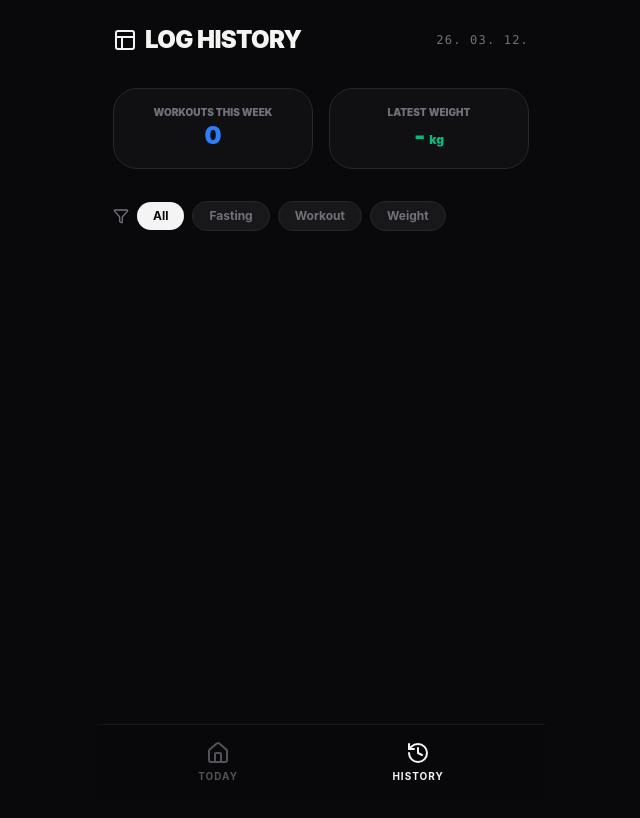
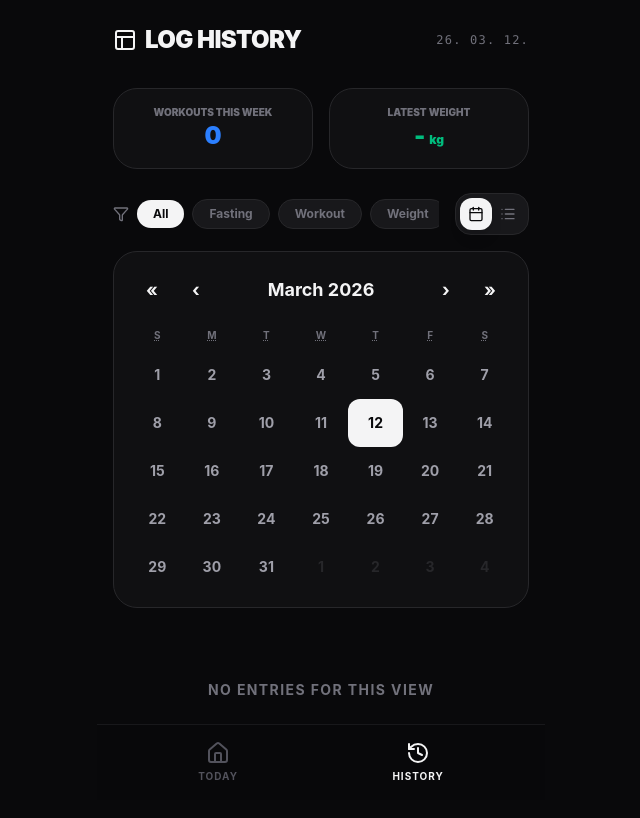
Before and after one commit to chan-o0o/Health_Tracking, a React (Vite) app: page / in a window 1280 px wide. Both pictures are taken after a click on the button "HISTORY". Shown: the top 818 px of the page, without its empty margins (319-959 px from the left). Built offline with nearby package versions, Linux system fonts and the light colour scheme.

Commit message:
add calendar function

```diff
--- a/package.json
+++ b/package.json
@@ -15,6 +15,7 @@
     "dexie": "^4.3.0",
     "lucide-react": "^0.577.0",
     "react": "^19.2.0",
+    "react-calendar": "^6.0.0",
     "react-dom": "^19.2.0",
     "tailwind-merge": "^3.5.0",
     "vite-plugin-pwa": "^1.2.0"
--- a/src/components/FastingSection.tsx
+++ b/src/components/FastingSection.tsx
@@ -41,12 +41,15 @@ export default function FastingSection({ onUpdate }: FastingSectionProps) {
   const handleToggle = async () => {
     const isCurrentlyEating = lastLog?.data.isEating ?? false;
 
+    // Clean up the note before saving
+    const finalNote = eatingNote.trim().replace(/\n/g, ' | ');
+
     await db.logs.add({
       type: 'fasting',
       timestamp: new Date(),
       data: {
         isEating: !isCurrentlyEating,
-        note: isCurrentlyEating ? eatingNote : undefined
+        note: isCurrentlyEating ? finalNote : undefined
       }
     });
 
--- a/src/components/HistorySection.tsx
+++ b/src/components/HistorySection.tsx
@@ -1,15 +1,22 @@
 import { useState, useEffect } from 'react';
 import { db, type HealthLog, type LogType } from '../db/db';
-import { format, differenceInMinutes, startOfWeek, endOfWeek, isWithinInterval } from 'date-fns';
-import { Utensils, Dumbbell, Scale, Filter, Trash2 } from 'lucide-react';
+import { format, differenceInMinutes, startOfWeek, endOfWeek, isWithinInterval, isSameDay } from 'date-fns';
+import { Utensils, Dumbbell, Scale, Filter, Trash2, Calendar as CalendarIcon, List } from 'lucide-react';
+import Calendar from 'react-calendar';
+import PhotoModal from './PhotoModal';
 
 interface HistorySectionProps {
   refreshTrigger: number;
 }
 
+type ViewMode = 'list' | 'calendar';
+
 export default function HistorySection({ refreshTrigger }: HistorySectionProps) {
   const [logs, setLogs] = useState<HealthLog[]>([]);
   const [filter, setFilter] = useState<LogType | 'all'>('all');
+  const [viewMode, setViewMode] = useState<ViewMode>('calendar');
+  const [selectedDate, setSelectedDate] = useState<Date>(new Date());
+  const [selectedPhoto, setSelectedPhoto] = useState<Blob | null>(null);
 
   useEffect(() => {
     const fetchLogs = async () => {
@@ -23,17 +30,20 @@ export default function HistorySection({ refreshTrigger }: HistorySectionProps)
   const handleDelete = async (id: number) => {
     if (confirm('Delete this log?')) {
       await db.logs.delete(id);
-      // Simple local update
       setLogs(prev => prev.filter(l => l.id !== id));
     }
   };
 
   const filteredLogs = filter === 'all' ? logs : logs.filter(l => l.type === filter);
 
-  // Grouping logic
+  // Grouping logic for the list view
   const groupLogsByDay = () => {
     const groups: Record<string, HealthLog[]> = {};
-    filteredLogs.forEach(log => {
+    const sourceLogs = viewMode === 'calendar'
+      ? filteredLogs.filter(l => isSameDay(new Date(l.timestamp), selectedDate))
+      : filteredLogs;
+
+    sourceLogs.forEach(log => {
       const day = format(new Date(log.timestamp), 'yyyy.MM.dd (EEE)');
       if (!groups[day]) groups[day] = [];
       groups[day].push(log);
@@ -50,7 +60,7 @@ export default function HistorySection({ refreshTrigger }: HistorySectionProps)
     return hours > 0 ? `${hours}h ${minutes}m` : `${minutes}m`;
   };
 
-  // Stats calculation (this week)
+  // Stats for the week
   const now = new Date();
   const weekStart = startOfWeek(now);
   const weekEnd = endOfWeek(now);
@@ -60,8 +70,32 @@ export default function HistorySection({ refreshTrigger }: HistorySectionProps)
   const weightEntries = weekLogs.filter(l => l.type === 'weight');
   const latestWeight = weightEntries.length > 0 ? weightEntries[0].data.value : '-';
 
+  // Calendar tile content (dots)
+  const getTileContent = ({ date, view }: { date: Date, view: string }) => {
+    if (view !== 'month') return null;
+
+    const dayLogs = logs.filter(l => isSameDay(new Date(l.timestamp), date));
+    if (dayLogs.length === 0) return null;
+
+    const hasWorkout = dayLogs.some(l => l.type === 'workout');
+    const hasWeight = dayLogs.some(l => l.type === 'weight');
+    const hasFasting = dayLogs.some(l => l.type === 'fasting');
+
+    return (
+      <div className="flex gap-0.5 mt-1 justify-center absolute bottom-1 left-0 right-0">
+        {hasWorkout && <div className="dot-indicator bg-blue-500" />}
+        {hasWeight && <div className="dot-indicator bg-emerald-500" />}
+        {hasFasting && <div className="dot-indicator bg-orange-500" />}
+      </div>
+    );
+  };
+
   return (
     <div className="space-y-6 pb-20">
+      {selectedPhoto && (
+        <PhotoModal photo={selectedPhoto} onClose={() => setSelectedPhoto(null)} />
+      )}
+
       {/* Quick Stats */}
       <div className="grid grid-cols-2 gap-4">
         <div className="card mb-0 flex flex-col items-center justify-center p-4">
@@ -74,8 +108,10 @@ export default function HistorySection({ refreshTrigger }: HistorySectionProps)
         </div>
       </div>
 
-      {/* Filter Chips */}
-      <div className="flex items-center gap-2 overflow-x-auto no-scrollbar py-2">
+      {/* View Toggle & Filters */}
+      <div className="flex flex-col gap-4">
+        <div className="flex items-center justify-between">
+            <div className="flex items-center gap-2 overflow-x-auto no-scrollbar py-1 flex-1">
                 <Filter className="w-4 h-4 text-zinc-500 flex-shrink-0" />
                 {(['all', 'fasting', 'workout', 'weight'] as const).map(f => (
                 <button
@@ -89,10 +125,44 @@ export default function HistorySection({ refreshTrigger }: HistorySectionProps)
                 </button>
                 ))}
             </div>
+            <div className="flex bg-zinc-900 rounded-2xl p-1 border border-zinc-800 ml-4">
+                <button
+                    onClick={() => setViewMode('calendar')}
+                    className={`p-2 rounded-xl transition-all ${viewMode === 'calendar' ? 'bg-zinc-100 text-zinc-950 shadow-lg' : 'text-zinc-500'}`}
+                >
+                    <CalendarIcon className="w-4 h-4" />
+                </button>
+                <button
+                    onClick={() => setViewMode('list')}
+                    className={`p-2 rounded-xl transition-all ${viewMode === 'list' ? 'bg-zinc-100 text-zinc-950 shadow-lg' : 'text-zinc-500'}`}
+                >
+                    <List className="w-4 h-4" />
+                </button>
+            </div>
+        </div>
+
+        {viewMode === 'calendar' && (
+          <div className="animate-in fade-in slide-in-from-top-2 duration-300">
+            <Calendar
+              onChange={(val) => setSelectedDate(val as Date)}
+              value={selectedDate}
+              tileContent={getTileContent}
+              className="w-full"
+              locale="en-US"
+              formatShortWeekday={(_, date) => format(date, 'E')[0]}
+            />
+          </div>
+        )}
+      </div>
 
       {/* History List */}
       <div className="space-y-8">
-        {Object.entries(dayGroups).map(([day, dayLogs]) => (
+        {Object.keys(dayGroups).length === 0 ? (
+           <div className="text-center py-12">
+             <p className="text-zinc-500 font-bold text-sm uppercase tracking-widest">No entries for this view</p>
+           </div>
+        ) : (
+          Object.entries(dayGroups).map(([day, dayLogs]) => (
             <div key={day} className="space-y-4">
               <h3 className="text-xs font-black text-zinc-500 uppercase tracking-widest sticky top-0 bg-zinc-950/80 backdrop-blur py-2 z-10">
                 {day}
@@ -151,7 +221,7 @@ export default function HistorySection({ refreshTrigger }: HistorySectionProps)
 
                           {isFasting && log.data.note && (
                             <div className="mt-2 p-3 bg-zinc-800/50 rounded-xl border border-zinc-700/30">
-                            <p className="text-sm italic text-zinc-400 leading-relaxed font-medium">
+                              <p className="text-sm italic text-zinc-400 leading-relaxed font-medium whitespace-pre-line">
                                 "{log.data.note}"
                               </p>
                             </div>
@@ -168,7 +238,11 @@ export default function HistorySection({ refreshTrigger }: HistorySectionProps)
                           {isWeight && log.data.photos && log.data.photos.length > 0 && (
                             <div className="flex gap-2 mt-3">
                               {log.data.photos.map((photo: Blob, idx: number) => (
-                              <div key={idx} className="w-20 h-20 rounded-2xl overflow-hidden border border-zinc-800">
+                                <div
+                                  key={idx}
+                                  className="w-20 h-20 rounded-2xl overflow-hidden border border-zinc-800 active:scale-95 transition-transform cursor-pointer"
+                                  onClick={() => setSelectedPhoto(photo)}
+                                >
                                   <img src={URL.createObjectURL(photo)} alt="Progress" className="w-full h-full object-cover" />
                                 </div>
                               ))}
@@ -188,7 +262,8 @@ export default function HistorySection({ refreshTrigger }: HistorySectionProps)
                 })}
               </div>
             </div>
-        ))}
+          ))
+        )}
       </div>
     </div>
   );
--- /dev/null
+++ b/src/components/PhotoModal.tsx
@@ -0,0 +1,34 @@
+import { X } from 'lucide-react';
+
+interface PhotoModalProps {
+  photo: Blob;
+  onClose: () => void;
+}
+
+export default function PhotoModal({ photo, onClose }: PhotoModalProps) {
+  return (
+    <div className="fixed inset-0 z-[100] bg-black/95 flex flex-col items-center justify-center p-4" onClick={onClose}>
+      <button
+        className="absolute top-8 right-6 p-2 bg-zinc-800 rounded-full text-zinc-100 active:scale-90 transition-transform"
+        onClick={(e) => {
+          e.stopPropagation();
+          onClose();
+        }}
+      >
+        <X className="w-8 h-8" />
+      </button>
+
+      <div className="w-full max-w-lg aspect-[3/4] rounded-3xl overflow-hidden shadow-2xl border border-zinc-800" onClick={(e) => e.stopPropagation()}>
+        <img
+          src={URL.createObjectURL(photo)}
+          alt="Progress Large"
+          className="w-full h-full object-contain bg-zinc-900"
+        />
+      </div>
+
+      <p className="mt-6 text-zinc-500 font-bold uppercase tracking-widest text-sm">
+        Swipe or Click X to close
+      </p>
+    </div>
+  );
+}
--- a/src/components/Timeline.tsx
+++ b/src/components/Timeline.tsx
@@ -2,6 +2,7 @@ import { useState, useEffect } from 'react';
 import { db, type HealthLog } from '../db/db';
 import { format, differenceInMinutes } from 'date-fns';
 import { Utensils, Dumbbell, Scale } from 'lucide-react';
+import PhotoModal from './PhotoModal';
 
 interface TimelineProps {
   refreshTrigger: number;
@@ -9,6 +10,7 @@ interface TimelineProps {
 
 export default function Timeline({ refreshTrigger }: TimelineProps) {
   const [logs, setLogs] = useState<HealthLog[]>([]);
+  const [selectedPhoto, setSelectedPhoto] = useState<Blob | null>(null);
 
   useEffect(() => {
     const fetchLogs = async () => {
@@ -20,7 +22,7 @@ export default function Timeline({ refreshTrigger }: TimelineProps) {
 
   const groupLogsByDay = () => {
     const groups: Record<string, HealthLog[]> = {};
-    logs.forEach(log => {
+    logs.slice(0, 10).forEach(log => { // Limit to recent logs for quick timeline
       const day = format(new Date(log.timestamp), 'yy.MM.dd');
       if (!groups[day]) groups[day] = [];
       groups[day].push(log);
@@ -39,6 +41,9 @@ export default function Timeline({ refreshTrigger }: TimelineProps) {
 
   return (
     <div className="space-y-6">
+      {selectedPhoto && (
+        <PhotoModal photo={selectedPhoto} onClose={() => setSelectedPhoto(null)} />
+      )}
       {Object.entries(dayGroups).map(([day, dayLogs]) => (
         <div key={day} className="space-y-3">
           <div className="flex items-center gap-2">
@@ -71,7 +76,7 @@ export default function Timeline({ refreshTrigger }: TimelineProps) {
                     </div>
                     {log.data.note && (
                       <div className="ml-14 p-3 bg-zinc-800/50 rounded-xl border border-zinc-700/30">
-                        <p className="text-sm italic text-zinc-400 leading-relaxed font-medium">
+                        <p className="text-sm italic text-zinc-400 leading-relaxed font-medium whitespace-pre-line">
                           "{log.data.note}"
                         </p>
                       </div>
@@ -121,7 +126,11 @@ export default function Timeline({ refreshTrigger }: TimelineProps) {
                     {log.data.photos && log.data.photos.length > 0 && (
                         <div className="flex gap-2 ml-14">
                             {log.data.photos.map((photo: Blob, idx: number) => (
-                                <div key={idx} className="w-20 h-20 rounded-xl overflow-hidden border border-zinc-800 shadow-lg">
+                                <div
+                                    key={idx}
+                                    className="w-20 h-20 rounded-xl overflow-hidden border border-zinc-800 shadow-lg active:scale-95 transition-transform cursor-pointer"
+                                    onClick={() => setSelectedPhoto(photo)}
+                                >
                                     <img
                                         src={URL.createObjectURL(photo)}
                                         alt="Progress"
--- a/src/index.css
+++ b/src/index.css
@@ -15,3 +15,57 @@ body {
     @apply bg-zinc-900/50 border border-zinc-800 rounded-3xl p-4 mb-4;
   }
 }
+
+/* Custom Calendar Styling */
+.react-calendar {
+  @apply w-full bg-zinc-900/50 border border-zinc-800 rounded-3xl p-4 font-sans text-zinc-100;
+}
+
+.react-calendar__navigation {
+  @apply flex h-11 mb-4;
+}
+
+.react-calendar__navigation button {
+  @apply min-w-[44px] bg-none text-zinc-100 font-bold text-lg active:bg-zinc-800 rounded-xl transition-colors disabled:text-zinc-700;
+}
+
+.react-calendar__month-view__weekdays {
+  @apply text-center font-bold uppercase text-[10px] text-zinc-500 mb-2;
+}
+
+.react-calendar__month-view__days__day {
+  @apply aspect-square flex flex-col items-center justify-center p-0 rounded-xl transition-colors relative h-12;
+}
+
+.react-calendar__tile {
+  @apply bg-none border-none outline-none text-zinc-400 font-bold text-sm h-12;
+}
+
+.react-calendar__tile:enabled:hover,
+.react-calendar__tile:enabled:focus {
+  @apply bg-zinc-800 text-zinc-100;
+}
+
+.react-calendar__tile--now {
+  @apply bg-zinc-800/50 text-blue-400;
+}
+
+.react-calendar__tile--active {
+  @apply bg-zinc-100 !text-zinc-950;
+}
+
+.react-calendar__month-view__days__day--neighboringMonth {
+  @apply text-zinc-800;
+}
+
+.dot-indicator {
+  @apply w-1 h-1 rounded-full;
+}
+
+.no-scrollbar::-webkit-scrollbar {
+  display: none;
+}
+.no-scrollbar {
+  -ms-overflow-style: none;
+  scrollbar-width: none;
+}
```
Also changed, not shown: 1 other file (tests, documents, lock files or other folders). Lines whose indentation alone changed are shown as unchanged.
